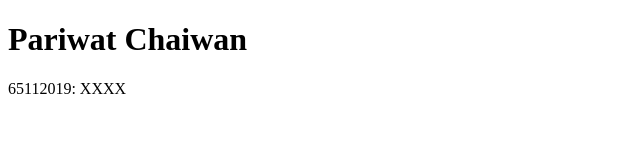
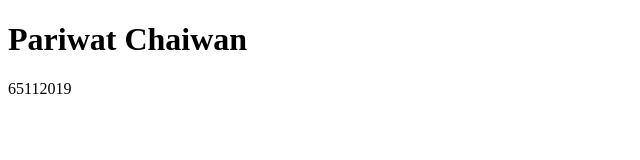
Before and after one commit to Pariwattt/CE341_ID2019, a plain HTML site: page index.html in a window 1280 px wide. Shown: the full height of the page, 0-640 px from the left. Drawn offline with Linux system fonts and the light colour scheme.

Commit message:
Update index.html

```diff
--- a/index.html
+++ b/index.html
@@ -5,6 +5,6 @@
 </head>
 <body>
     <h1>Pariwat Chaiwan </h1>
-    <p>65112019: XXXX</p>
+    <p>65112019</p>
 </body>
 </html>
```
